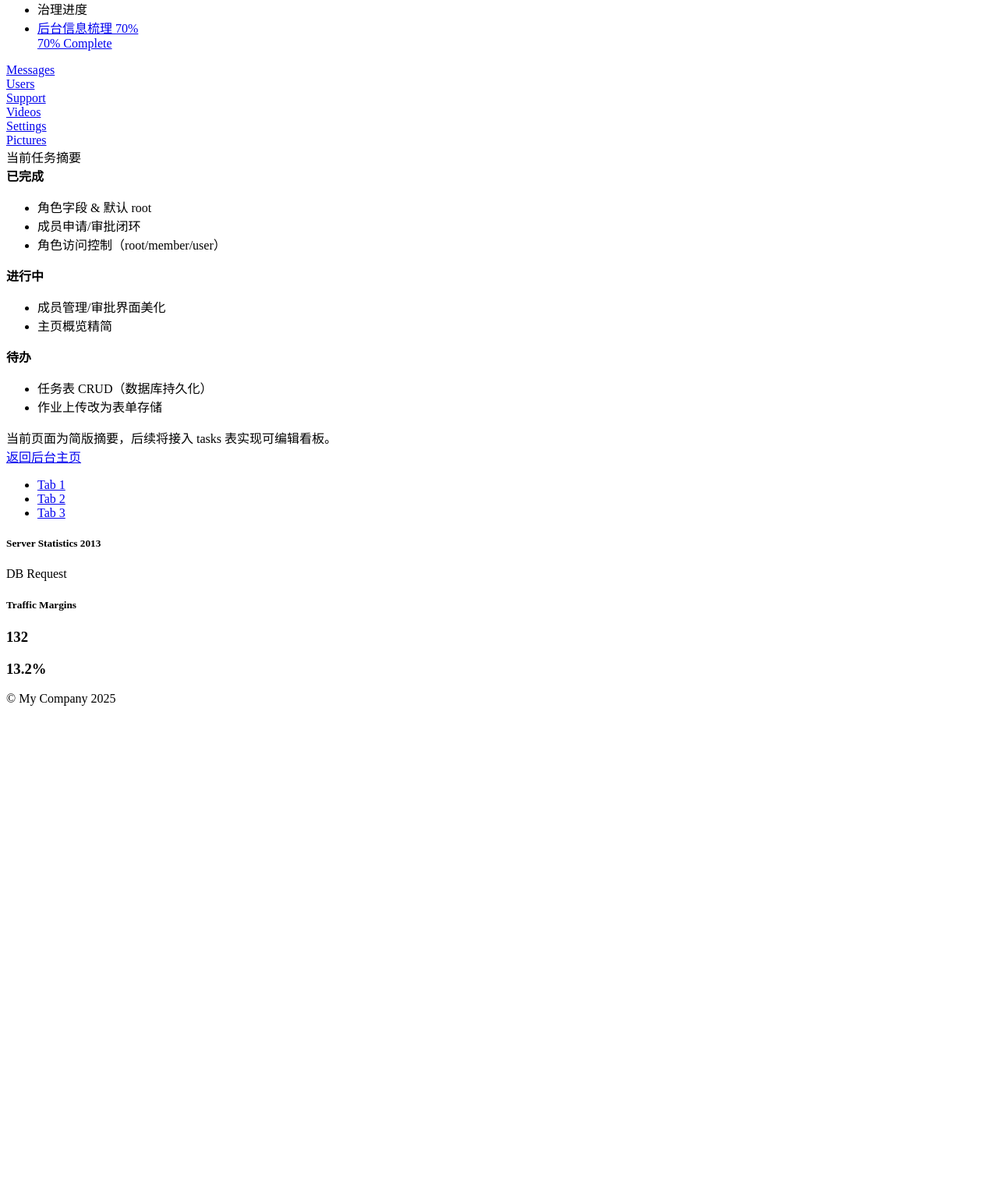
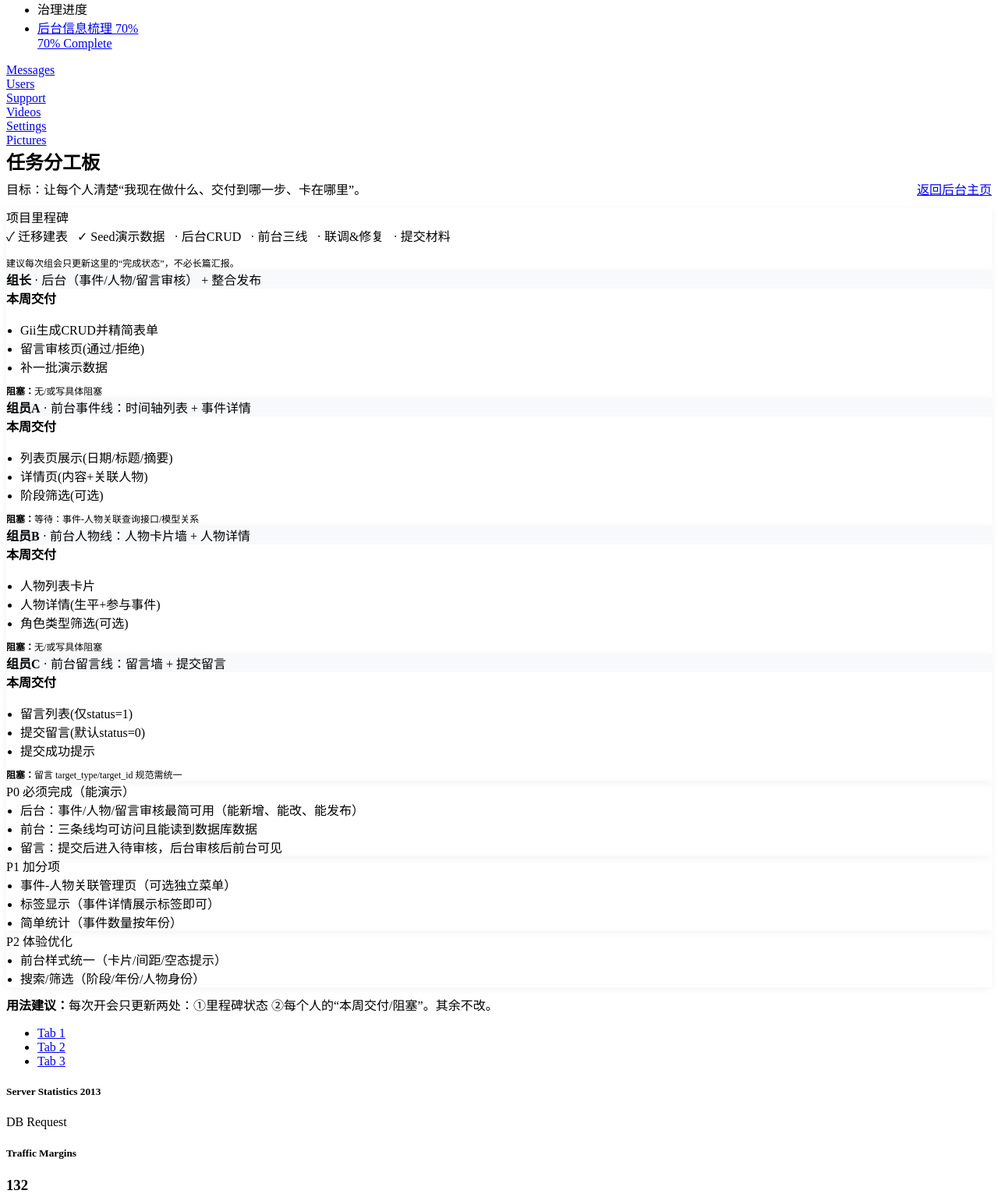
Before and after one commit to DING4526/WebDB, a Yii app: the page made by backend/views/taskboard/index.php in a window 1280 px wide. Shown: the part 1573-3113 px from the top of the page at 78% size. Before the commit the page ends 2478 px from the top, so only its background shows below. Run offline with PHP 8.4 and a stand-in for Yii, Linux system fonts and the light colour scheme; the template is opened without the code that fills it, so the values that code supplies are empty; some libraries are stand-ins or nearby versions.

Commit message:
更新任务板

```diff
--- a/backend/views/taskboard/index.php
+++ b/backend/views/taskboard/index.php
@@ -3,60 +3,156 @@
 use yii\helpers\Html;
 use yii\helpers\Url;
 
-/**
- * 任务分工板占位视图
- * 展示待办/进行中/已完成的静态示例，便于后续接 CRUD。
- */
-
-/* @var $this yii\web\View */
-/* @var $lanes array */
-
 $this->title = '任务分工板';
 $this->params['breadcrumbs'][] = $this->title;
+
+// 你可以先用静态数据，后面接 tasks 表时只改这里的数据来源
+$milestones = [
+  ['name' => '迁移建表', 'done' => true],
+  ['name' => 'Seed演示数据', 'done' => true],
+  ['name' => '后台CRUD', 'done' => false],
+  ['name' => '前台三线', 'done' => false],
+  ['name' => '联调&修复', 'done' => false],
+  ['name' => '提交材料', 'done' => false],
+];
+
+$owners = [
+  [
+    'name' => '组长',
+    'scope' => '后台（事件/人物/留言审核） + 整合发布',
+    'todo' => ['Gii生成CRUD并精简表单', '留言审核页(通过/拒绝)', '补一批演示数据'],
+    'blocker' => '无/或写具体阻塞',
+  ],
+  [
+    'name' => '组员A',
+    'scope' => '前台事件线：时间轴列表 + 事件详情',
+    'todo' => ['列表页展示(日期/标题/摘要)', '详情页(内容+关联人物)', '阶段筛选(可选)'],
+    'blocker' => '等待：事件-人物关联查询接口/模型关系',
+  ],
+  [
+    'name' => '组员B',
+    'scope' => '前台人物线：人物卡片墙 + 人物详情',
+    'todo' => ['人物列表卡片', '人物详情(生平+参与事件)', '角色类型筛选(可选)'],
+    'blocker' => '无/或写具体阻塞',
+  ],
+  [
+    'name' => '组员C',
+    'scope' => '前台留言线：留言墙 + 提交留言',
+    'todo' => ['留言列表(仅status=1)', '提交留言(默认status=0)', '提交成功提示'],
+    'blocker' => '留言 target_type/target_id 规范需统一',
+  ],
+];
+
+$p0 = [
+  '后台：事件/人物/留言审核最简可用（能新增、能改、能发布）',
+  '前台：三条线均可访问且能读到数据库数据',
+  '留言：提交后进入待审核，后台审核后前台可见',
+];
+$p1 = [
+  '事件-人物关联管理页（可选独立菜单）',
+  '标签显示（事件详情展示标签即可）',
+  '简单统计（事件数量按年份）',
+];
+$p2 = [
+  '前台样式统一（卡片/间距/空态提示）',
+  '搜索/筛选（阶段/年份/人物身份）',
+];
 ?>
 
 <div class="taskboard-index">
-  <div class="panel panel-success">
+
+  <!-- 顶部操作 -->
+  <div style="display:flex;justify-content:space-between;align-items:flex-end;margin-bottom:12px;">
+    <div>
+      <h2 style="margin:0;"><?= Html::encode($this->title) ?></h2>
+      <div class="text-muted" style="margin-top:6px;">
+        目标：让每个人清楚“我现在做什么、交付到哪一步、卡在哪里”。
+      </div>
+    </div>
+    <div>
+      <a class="btn btn-default" href="<?= Url::to(['site/index']) ?>">返回后台主页</a>
+    </div>
+  </div>
+
+  <!-- 里程碑 -->
+  <div class="panel panel-primary" style="box-shadow:0 2px 10px rgba(0,0,0,.05);">
     <div class="panel-heading">
-      <span class="glyphicon glyphicon-check"></span>
-      当前任务摘要
+      <span class="glyphicon glyphicon-flag"></span> 项目里程碑
     </div>
     <div class="panel-body">
-      <div class="row">
-        <div class="col-sm-4">
-          <div class="well well-sm">
-            <strong>已完成</strong>
-            <ul class="list-unstyled mb0">
-              <li>角色字段 & 默认 root</li>
-              <li>成员申请/审批闭环</li>
-              <li>角色访问控制（root/member/user）</li>
+      <?php foreach ($milestones as $m): ?>
+        <span class="label <?= $m['done'] ? 'label-success' : 'label-default' ?>" style="margin-right:8px;display:inline-block;margin-bottom:6px;">
+          <?= $m['done'] ? '✓ ' : '· ' ?><?= Html::encode($m['name']) ?>
+        </span>
+      <?php endforeach; ?>
+      <div class="text-muted" style="margin-top:8px;font-size:12px;">
+        建议每次组会只更新这里的“完成状态”，不必长篇汇报。
+      </div>
+    </div>
+  </div>
+
+  <!-- 负责人卡片 -->
+  <div class="row">
+    <?php foreach ($owners as $o): ?>
+      <div class="col-md-6">
+        <div class="panel panel-default" style="box-shadow:0 2px 10px rgba(0,0,0,.05);">
+          <div class="panel-heading" style="background:#f7f9fb;">
+            <span class="glyphicon glyphicon-user"></span>
+            <strong><?= Html::encode($o['name']) ?></strong>
+            <span class="text-muted">· <?= Html::encode($o['scope']) ?></span>
+          </div>
+          <div class="panel-body">
+            <div style="margin-bottom:8px;"><strong>本周交付</strong></div>
+            <ul style="padding-left:18px;margin-bottom:10px;">
+              <?php foreach ($o['todo'] as $t): ?>
+                <li><?= Html::encode($t) ?></li>
+              <?php endforeach; ?>
             </ul>
-          </div>
-        </div>
-        <div class="col-sm-4">
-          <div class="well well-sm">
-            <strong>进行中</strong>
-            <ul class="list-unstyled mb0">
-              <li>成员管理/审批界面美化</li>
-              <li>主页概览精简</li>
-            </ul>
-          </div>
-        </div>
-        <div class="col-sm-4">
-          <div class="well well-sm">
-            <strong>待办</strong>
-            <ul class="list-unstyled mb0">
-              <li>任务表 CRUD（数据库持久化）</li>
-              <li>作业上传改为表单存储</li>
-            </ul>
+            <div class="text-muted" style="font-size:12px;">
+              <strong>阻塞：</strong><?= Html::encode($o['blocker']) ?>
+            </div>
           </div>
         </div>
       </div>
-      <p class="text-muted" style="margin-bottom:0;">当前页面为简版摘要，后续将接入 tasks 表实现可编辑看板。</p>
+    <?php endforeach; ?>
+  </div>
+
+  <!-- P0/P1/P2 -->
+  <div class="row">
+    <div class="col-md-4">
+      <div class="panel panel-danger" style="box-shadow:0 2px 10px rgba(0,0,0,.05);">
+        <div class="panel-heading"><span class="glyphicon glyphicon-fire"></span> P0 必须完成（能演示）</div>
+        <div class="panel-body">
+          <ul style="padding-left:18px;margin:0;">
+            <?php foreach ($p0 as $x): ?><li><?= Html::encode($x) ?></li><?php endforeach; ?>
+          </ul>
+        </div>
+      </div>
+    </div>
+    <div class="col-md-4">
+      <div class="panel panel-warning" style="box-shadow:0 2px 10px rgba(0,0,0,.05);">
+        <div class="panel-heading"><span class="glyphicon glyphicon-star"></span> P1 加分项</div>
+        <div class="panel-body">
+          <ul style="padding-left:18px;margin:0;">
+            <?php foreach ($p1 as $x): ?><li><?= Html::encode($x) ?></li><?php endforeach; ?>
+          </ul>
+        </div>
+      </div>
+    </div>
+    <div class="col-md-4">
+      <div class="panel panel-info" style="box-shadow:0 2px 10px rgba(0,0,0,.05);">
+        <div class="panel-heading"><span class="glyphicon glyphicon-leaf"></span> P2 体验优化</div>
+        <div class="panel-body">
+          <ul style="padding-left:18px;margin:0;">
+            <?php foreach ($p2 as $x): ?><li><?= Html::encode($x) ?></li><?php endforeach; ?>
+          </ul>
+        </div>
+      </div>
     </div>
   </div>
 
-  <a class="btn btn-default" href="<?= Url::to(['site/index']) ?>">
-    返回后台主页
-  </a>
+  <div class="alert alert-info" style="margin-top:10px;">
+    <strong>用法建议：</strong>每次开会只更新两处：①里程碑状态 ②每个人的“本周交付/阻塞”。其余不改。
+  </div>
+
 </div>
```
Also changed, not shown: 分工手册.md (+1 -2 lines).
